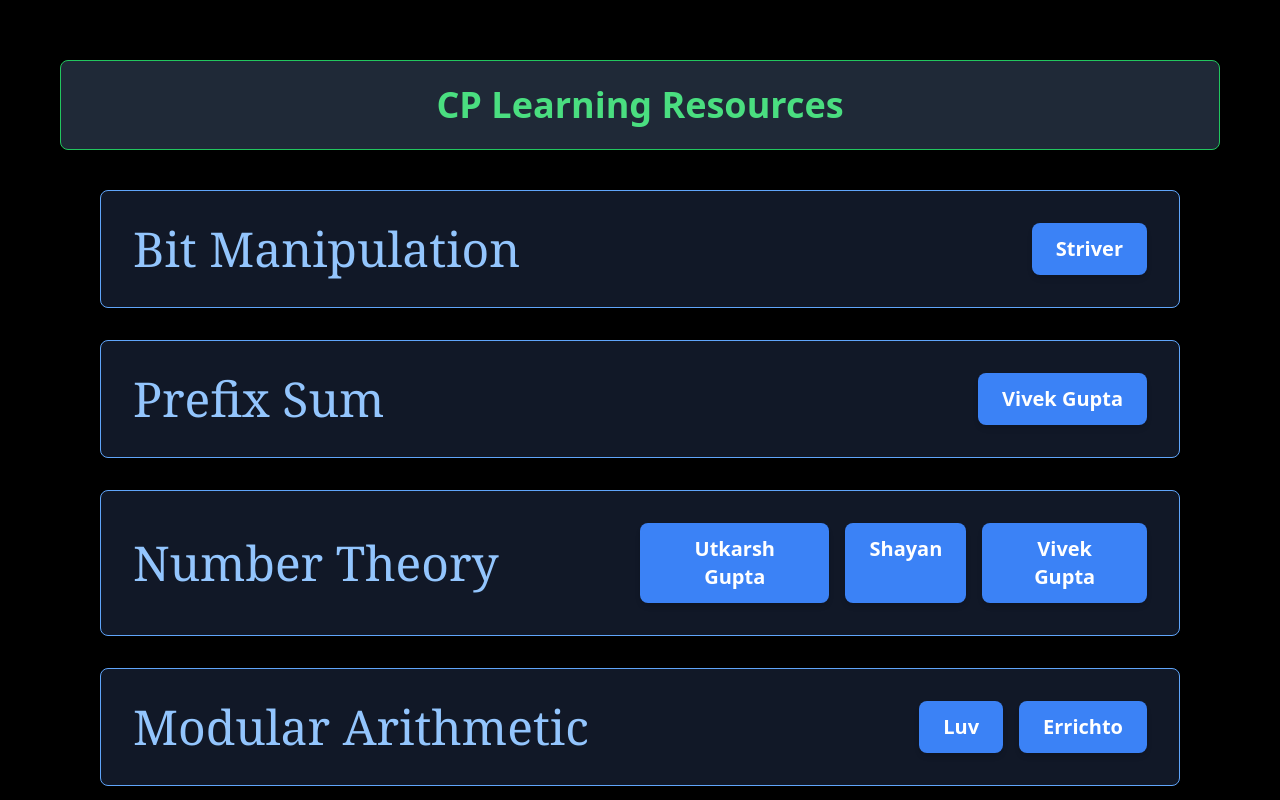
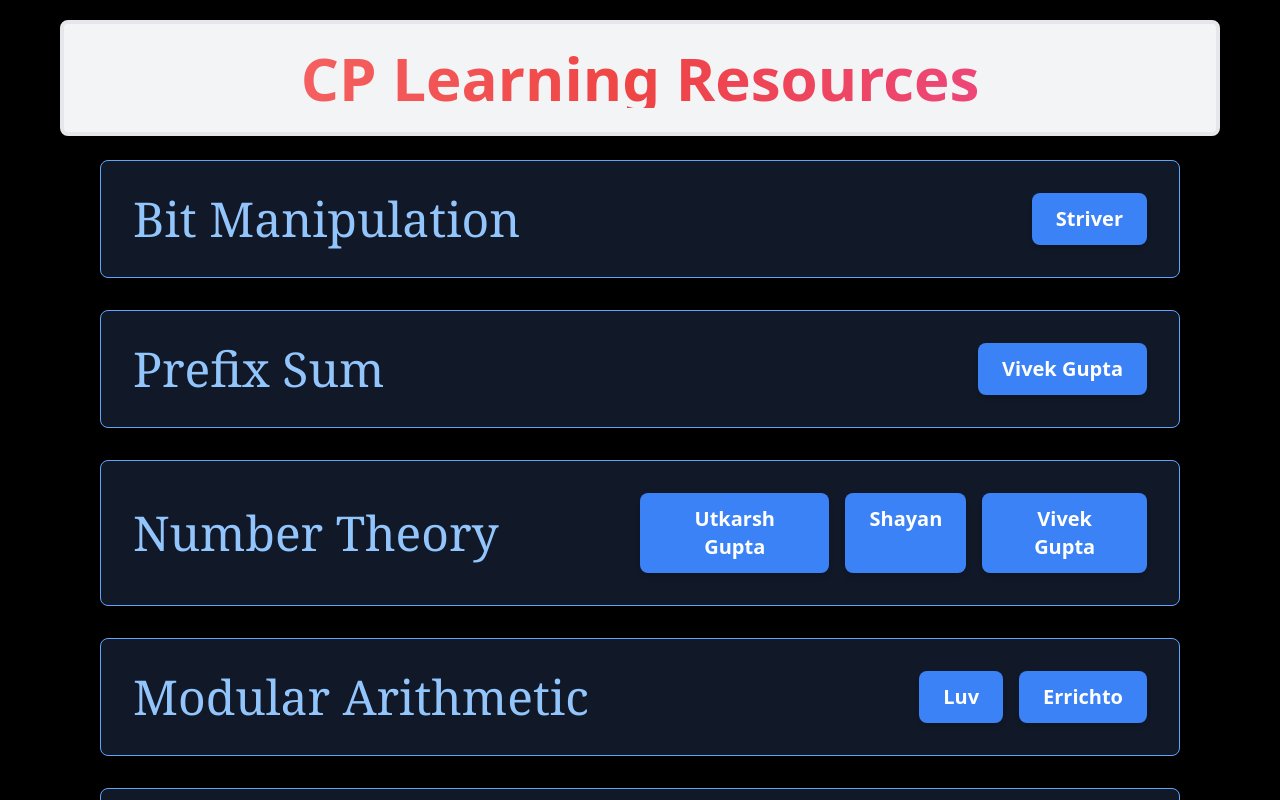
Before and after one commit to niteshsaxena03/The-CP-Sphere-Client, a React (Vite) app: page /dsa-resources in a window 1280 px wide. Shown: the top 800 px of the page. Built offline with nearby package versions, Linux system fonts and the light colour scheme; no server answers.

Commit message:
modified heading component

```diff
--- a/src/components/HeadingComponent.jsx
+++ b/src/components/HeadingComponent.jsx
@@ -1,9 +1,11 @@
+import React from "react";
+
 const Heading = ({ title }) => {
   return (
-    <div className="p-5 md:p-10 flex flex-col items-center">
-      <div className="bg-gray-800 p-6 rounded-lg shadow-lg w-full text-center border border-green-500">
-        <h1 className="text-4xl font-bold text-green-400 ">{title}</h1>
-      </div>
+    <div className="border-4 border-gradient-to-r from-red-600 via-red-700 to-pink-800 rounded-lg p-6 shadow-lg bg-gray-100 mx-4 mb-6 md:mx-10">
+      <h1 className="text-4xl md:text-6xl font-extrabold text-transparent bg-clip-text bg-gradient-to-r from-red-400 via-red-500 to-pink-500 text-center">
+        {title}
+      </h1>
     </div>
   );
 };
--- a/src/pages/HomePage.jsx
+++ b/src/pages/HomePage.jsx
@@ -30,9 +30,9 @@
       route: "/cp-resources",
     },
     {
-      title: "CP Resources",
+      title: "CP Learning Resources",
       description:
-        "Access a variety of Data Structures and Algorithms resources. From in-depth guides to practice problems, these resources will bolster your understanding and application of DSA concepts.",
+        "Access a variety of Competitive Programming resources. These resources will bolster your understanding and application of CP concepts.",
       route: "/dsa-resources",
     },
     {
```
